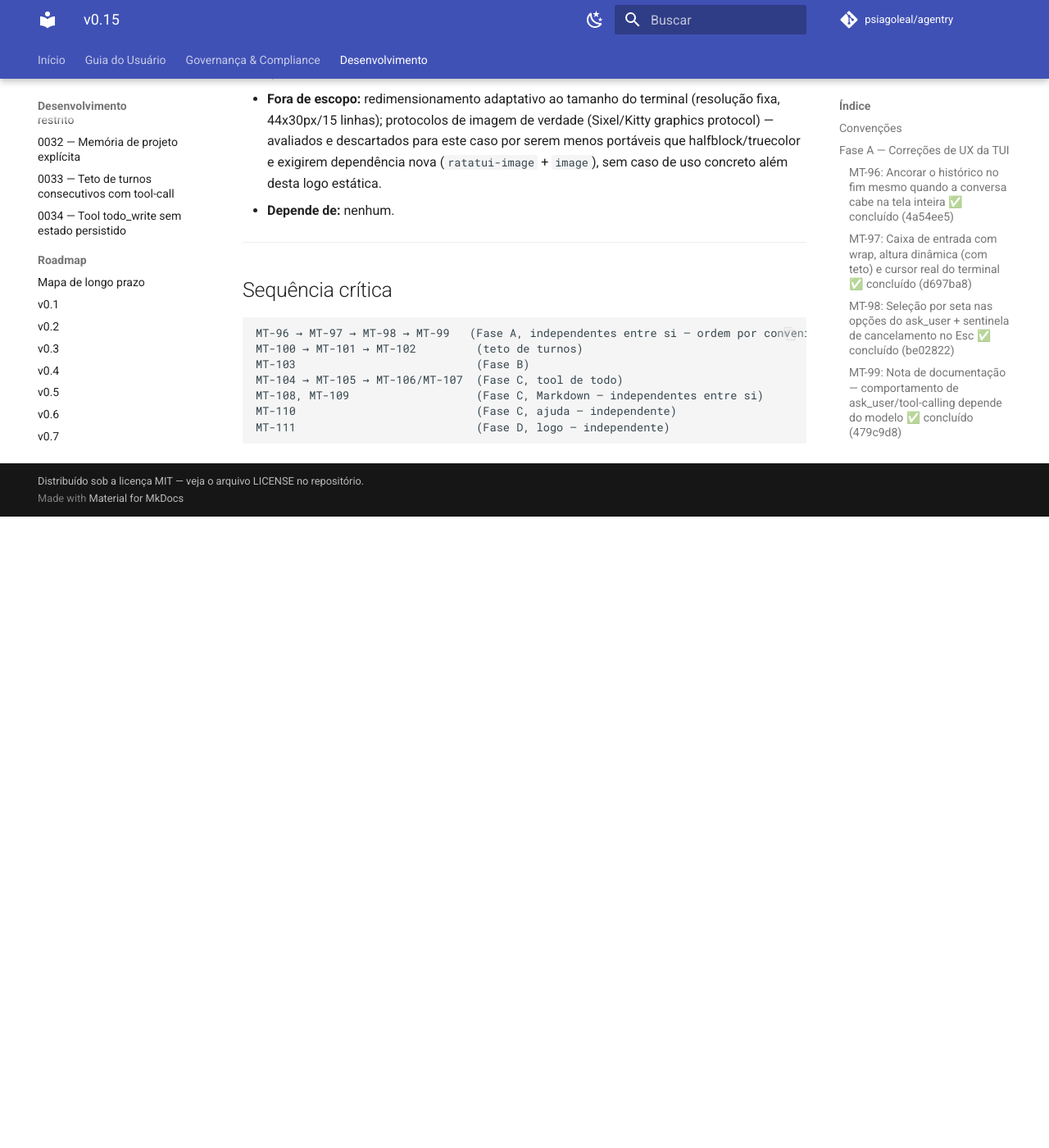
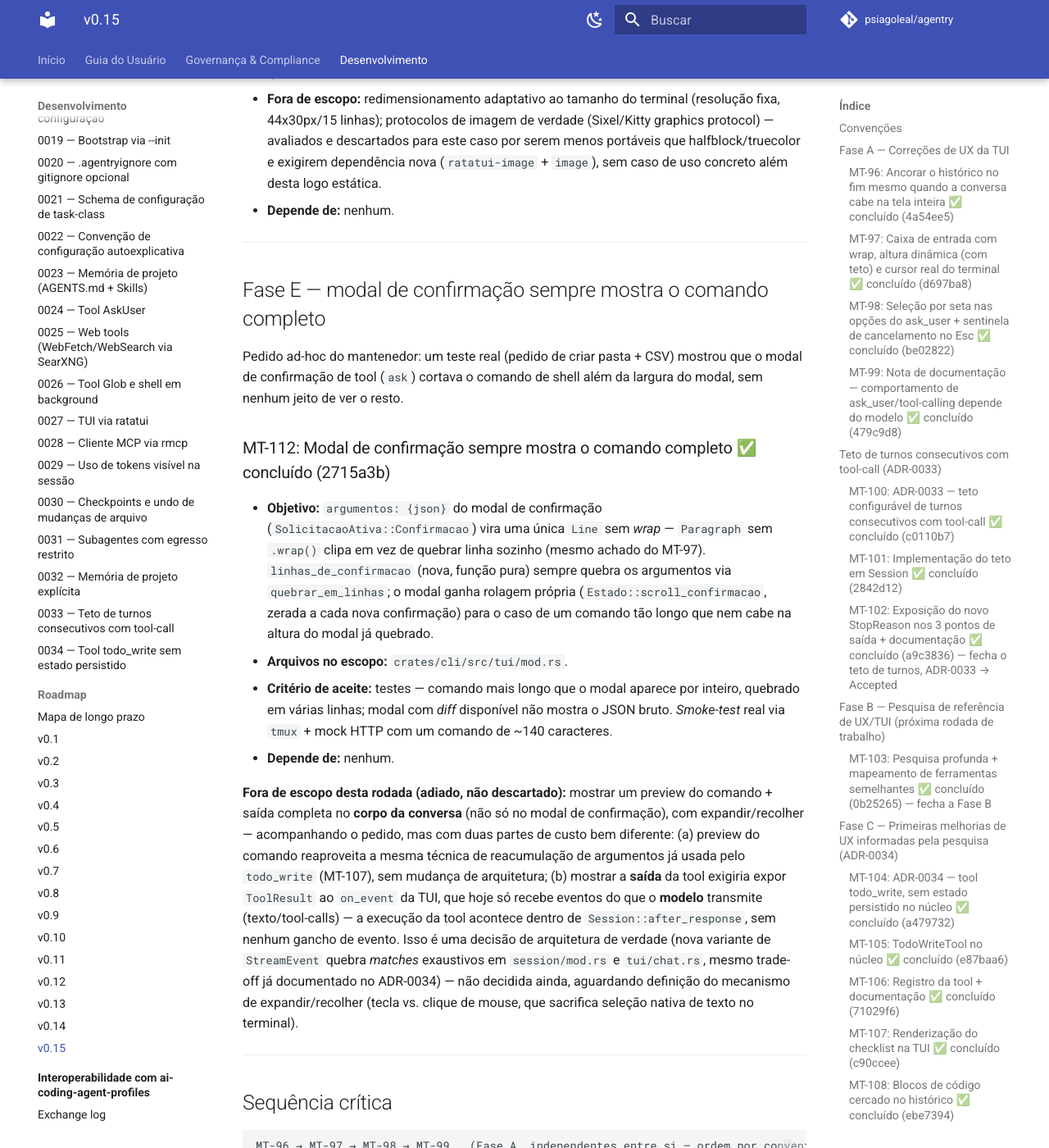
Before and after one commit to psiagoleal/agentry, an MkDocs documentation site: the page built from docs/roadmap-v0.15.md, in a window 1280 px wide and 1400 px high, scrolled down 7363 px. Shown: the whole window at 82% size. Built offline with MkDocs 1.6.1 and Material for MkDocs 9.7.7, drawn with Linux system fonts in a browser that asks for light colours; comment, search, counter and statistics services are not loaded; before the commit the page ends 7993 px from its top, so only the background shows below that; some of the changed text lies outside the part shown.

Commit message:
docs(handoff): marca MT-112 concluído (2715a3b); fecha a Fase E

````diff
--- a/docs/CURRENT-STATE.md
+++ b/docs/CURRENT-STATE.md
@@ -227,6 +227,30 @@ nova, já que a logo é estática (só protocolos de imagem valeriam a pena para
   recalculado a cada `draw()`). 5 testes novos, 192 no bin `agentry`, 610 no *workspace*.
   Verificado com smoke-test real via `tmux` com e sem `COLORTERM=truecolor` — captura ANSI
   convertida em imagem confirmou visualmente que o ícone bate com o logo oficial.
+
+### Fase E — modal de confirmação sempre mostra o comando completo ✅ concluída (MT-112)
+
+Pedido ad-hoc do mantenedor, achado num teste real: pediu ao modelo para criar uma pasta e um
+CSV, e o modal de confirmação (`ask`) não mostrava o comando de shell completo.
+
+- MT-112 ✅ (`2715a3b`) — causa raiz: `argumentos: {json}` virava uma única `Line` sem *wrap*
+  (`Paragraph` sem `.wrap()` clipa, mesmo achado do MT-97) — um comando mais longo que a
+  largura do modal simplesmente desaparecia além da borda. `linhas_de_confirmacao` (nova,
+  função pura) sempre quebra os argumentos; modal ganhou rolagem própria
+  (`Estado::scroll_confirmacao`, zerada a cada nova confirmação, `↑`/`↓` tratados no branco
+  `Confirmacao` do loop de eventos) para comandos longos demais mesmo já quebrados. 2 testes
+  novos, 194 no bin `agentry`, 612 no *workspace*. Verificado com smoke-test real via `tmux` +
+  mock HTTP: comando de ~140 caracteres aparece por inteiro.
+
+**Fora de escopo desta rodada (adiado, não descartado):** preview do comando + saída completa
+no **corpo da conversa**, com expandir/recolher (pedido do mantenedor, inspirado no Claude
+Code CLI). Preview do comando é viável sem mudança de arquitetura (mesma técnica de
+reacumulação do `todo_write`, MT-107); mostrar a **saída** da tool exigiria expor
+`ToolResult` ao `on_event` da TUI, que hoje só vê o que o modelo transmite — a execução da
+tool roda dentro de `Session::after_response`, sem gancho de evento nenhum. Decisão de
+arquitetura real (nova variante de `StreamEvent`, mesmo trade-off do ADR-0034), ainda não
+tomada; falta também definir o mecanismo de expandir/recolher (tecla vs. clique de mouse, que
+sacrifica seleção nativa de texto no terminal).
 
 ## Último turno
 
--- a/docs/roadmap-v0.15.md
+++ b/docs/roadmap-v0.15.md
@@ -238,6 +238,40 @@ releitura em cor de verdade do logo oficial do projeto (`assets/logo/agentry-log
 
 ---
 
+## Fase E — modal de confirmação sempre mostra o comando completo
+
+Pedido ad-hoc do mantenedor: um teste real (pedido de criar pasta + CSV) mostrou que o modal
+de confirmação de tool (`ask`) cortava o comando de shell além da largura do modal, sem
+nenhum jeito de ver o resto.
+
+### MT-112: Modal de confirmação sempre mostra o comando completo ✅ concluído (2715a3b)
+- **Objetivo:** `argumentos: {json}` do modal de confirmação (`SolicitacaoAtiva::Confirmacao`)
+  vira uma única `Line` sem *wrap* — `Paragraph` sem `.wrap()` clipa em vez de quebrar linha
+  sozinho (mesmo achado do MT-97). `linhas_de_confirmacao` (nova, função pura) sempre quebra
+  os argumentos via `quebrar_em_linhas`; o modal ganha rolagem própria
+  (`Estado::scroll_confirmacao`, zerada a cada nova confirmação) para o caso de um comando tão
+  longo que nem cabe na altura do modal já quebrado.
+- **Arquivos no escopo:** `crates/cli/src/tui/mod.rs`.
+- **Critério de aceite:** testes — comando mais longo que o modal aparece por inteiro,
+  quebrado em várias linhas; modal com *diff* disponível não mostra o JSON bruto. *Smoke-test*
+  real via `tmux` + mock HTTP com um comando de ~140 caracteres.
+- **Depende de:** nenhum.
+
+**Fora de escopo desta rodada (adiado, não descartado):** mostrar um preview do comando +
+saída completa no **corpo da conversa** (não só no modal de confirmação), com
+expandir/recolher — acompanhando o pedido, mas com duas partes de custo bem diferente: (a)
+preview do comando reaproveita a mesma técnica de reacumulação de argumentos já usada pelo
+`todo_write` (MT-107), sem mudança de arquitetura; (b) mostrar a **saída** da tool exigiria
+expor `ToolResult` ao `on_event` da TUI, que hoje só recebe eventos do que o **modelo**
+transmite (texto/tool-calls) — a execução da tool acontece dentro de
+`Session::after_response`, sem nenhum gancho de evento. Isso é uma decisão de arquitetura de
+verdade (nova variante de `StreamEvent` quebra *matches* exaustivos em `session/mod.rs` e
+`tui/chat.rs`, mesmo trade-off já documentado no ADR-0034) — não decidida ainda, aguardando
+definição do mecanismo de expandir/recolher (tecla vs. clique de mouse, que sacrifica seleção
+nativa de texto no terminal).
+
+---
+
 ## Sequência crítica
 
 ```
@@ -248,4 +282,5 @@ MT-104 → MT-105 → MT-106/MT-107  (Fase C, tool de todo)
 MT-108, MT-109                   (Fase C, Markdown — independentes entre si)
 MT-110                           (Fase C, ajuda — independente)
 MT-111                           (Fase D, logo — independente)
+MT-112                           (Fase E, modal de confirmação — independente)
 ```
````
